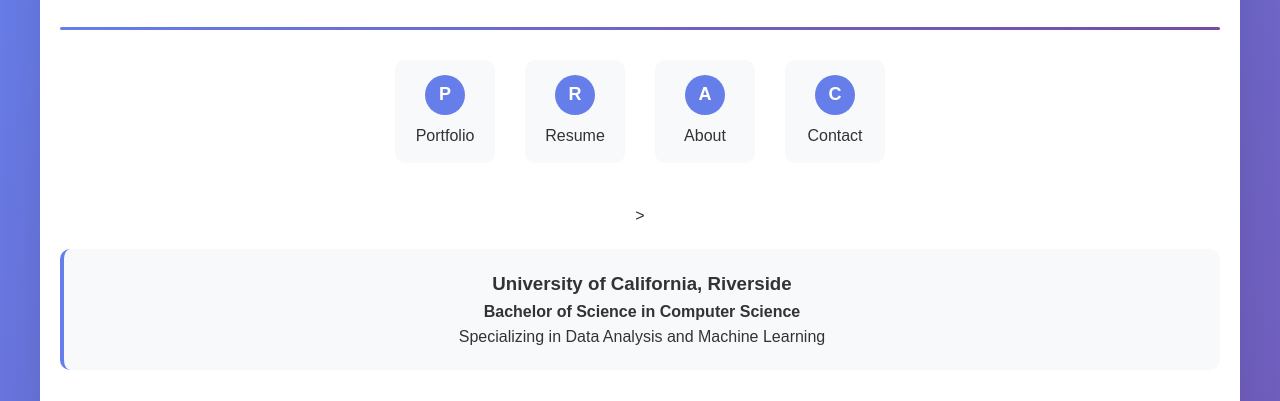
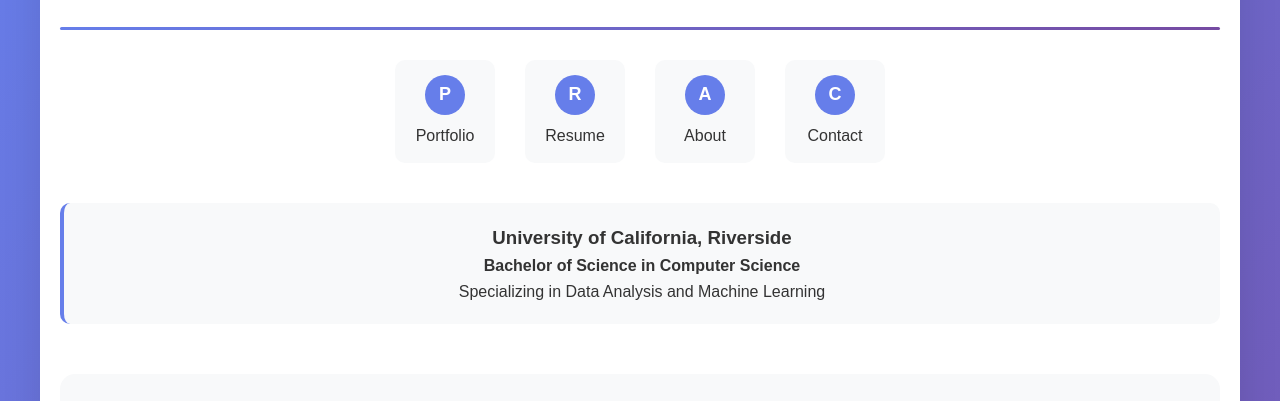
Before and after one commit to schao021/Personal-Website, a plain HTML site: page index.html in a window 1280 px wide. Shown: the part 161-562 px from the top of the page. Drawn offline with Linux system fonts and the light colour scheme.

Commit message:
Fixed small syntax bug

```diff
--- a/index.html
+++ b/index.html
@@ -33,7 +33,7 @@
             </a>
         </nav>
 
-        <section class="school-section"> > <!-- Section is ued for standalone seciton-->
+        <section class="school-section"><!-- Section is ued for standalone seciton-->
             <div class="education-info">
                 <h3>University of California, Riverside</h3>
                 <p><strong>Bachelor of Science in Computer Science</strong></p>
```
Also changed, not shown: Images/UCR.avif (deleted).
